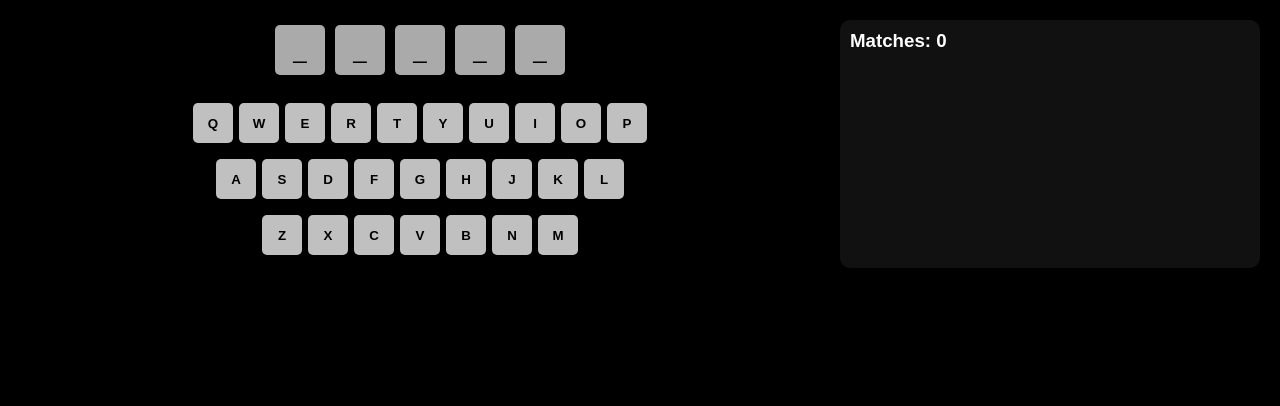
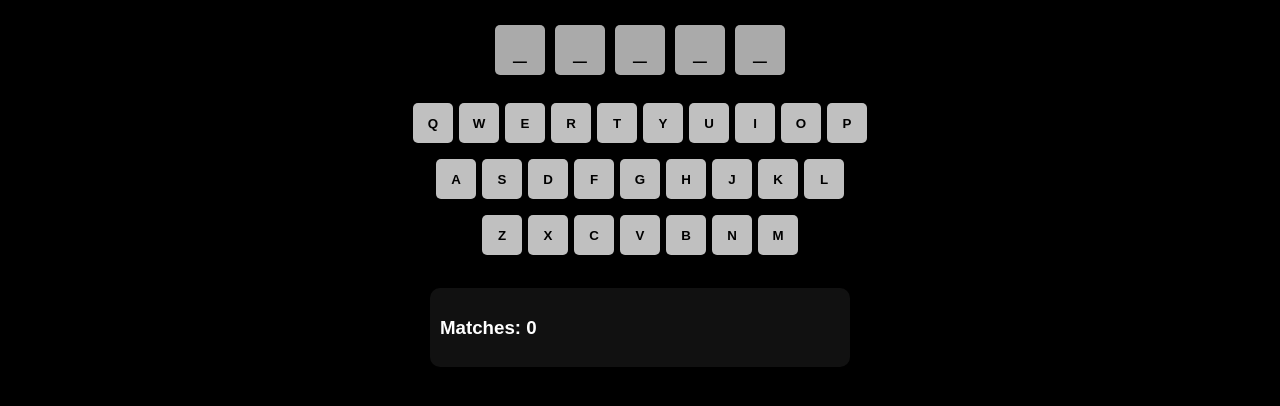
Before and after one commit to ei900/Wordle_Solver, a Flask app: page / in a window 1280 px wide. Shown: the top 406 px of the page. Run offline with Flask 3, Linux system fonts and the light colour scheme.

Commit message:
Update index.html

```diff
--- a/templates/index.html
+++ b/templates/index.html
@@ -1,4 +1,3 @@
-
 <!DOCTYPE html>
 <html lang="en">
 <head>
@@ -9,15 +8,11 @@
       background-color: black;
       color: white;
       font-family: Arial, sans-serif;
-            display: flex;
-            flex-direction: row;
       margin: 0;
       padding: 20px;
-        }
-
-        .main {
-            flex: 2;
-            padding-right: 20px;
+      display: flex;
+      flex-direction: column;
+      align-items: center;
     }
 
     .tiles {
@@ -45,6 +40,7 @@
 
     .keyboard {
       text-align: center;
+      margin-bottom: 20px;
     }
 
     .keyboard-row {
@@ -67,25 +63,23 @@
     .key.yellow { background-color: yellow; color: black; }
     .key.red { background-color: red; color: white; }
 
-        .sidebar {
-            flex: 1;
+    .matches {
+      width: 100%;
+      max-width: 400px;
       background-color: #111;
       padding: 10px;
       border-radius: 10px;
-        }
-
-        .sidebar h3 {
-            margin-top: 0;
+      text-align: left;
     }
 
     .word-list {
-            max-height: 400px;
+      max-height: 300px;
       overflow-y: auto;
+      margin-top: 10px;
     }
   </style>
 </head>
 <body>
-    <div class="main">
   <div class="tiles" id="tiles">
     <div class="tile" data-pos="0">_</div>
     <div class="tile" data-pos="1">_</div>
@@ -95,9 +89,8 @@
   </div>
 
   <div class="keyboard" id="keyboard"></div>
-    </div>
 
-    <div class="sidebar">
+  <div class="matches">
     <h3>Matches: <span id="match-count">0</span></h3>
     <div class="word-list" id="word-list"></div>
   </div>
@@ -108,11 +101,10 @@
     const tiles = document.querySelectorAll('.tile');
     let selectedTile = null;
 
-        let greenLetters = {};    // e.g., {0: 'a', 2: 'r'}
+    let greenLetters = {};
     let yellowLetters = new Set();
     let redLetters = new Set();
 
-        // Build the on-screen keyboard
     keyboardLayout.forEach(row => {
       const rowDiv = document.createElement('div');
       rowDiv.className = 'keyboard-row';
@@ -126,7 +118,6 @@
       keyboard.appendChild(rowDiv);
     });
 
-        // Tile selection
     tiles.forEach(tile => {
       tile.addEventListener('click', () => {
         tiles.forEach(t => t.classList.remove('selected'));
@@ -135,7 +126,6 @@
       });
     });
 
-        // Handle keyboard letter clicks
     function handleKeyClick(button, letter) {
       if (selectedTile) {
         const pos = selectedTile.dataset.pos;
@@ -145,7 +135,6 @@
         greenLetters[pos] = letter.toLowerCase();
         button.className = 'key green';
       } else {
-                // Cycle gray -> yellow -> red -> gray
         if (button.classList.contains('green')) return;
         if (button.classList.contains('yellow')) {
           button.classList.remove('yellow');
@@ -164,7 +153,6 @@
       fetchMatches();
     }
 
-        // Send data to server and fetch filtered words
     function fetchMatches() {
       fetch('/filter', {
         method: 'POST',
```
Lines whose indentation alone changed are shown as unchanged.
